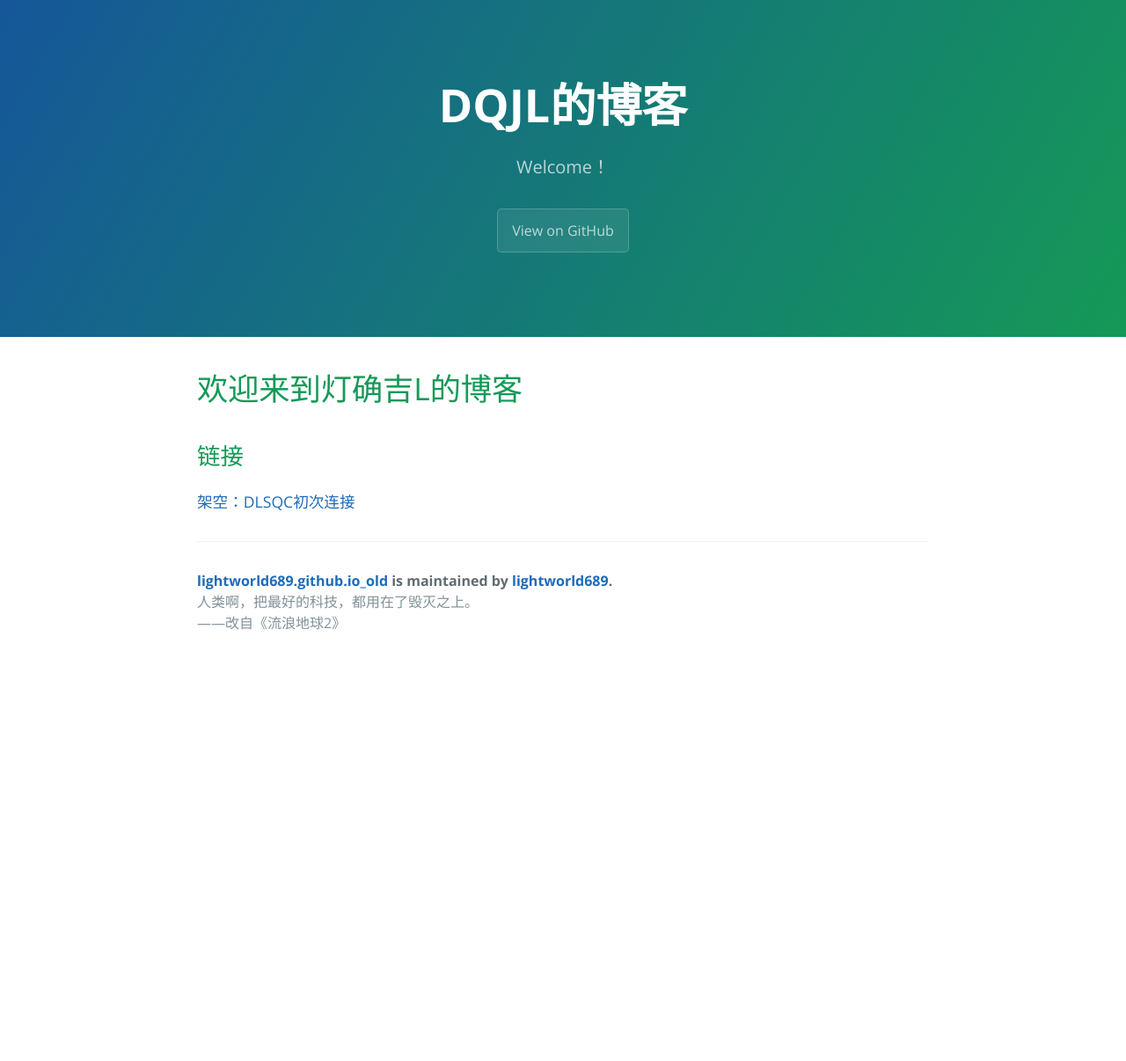
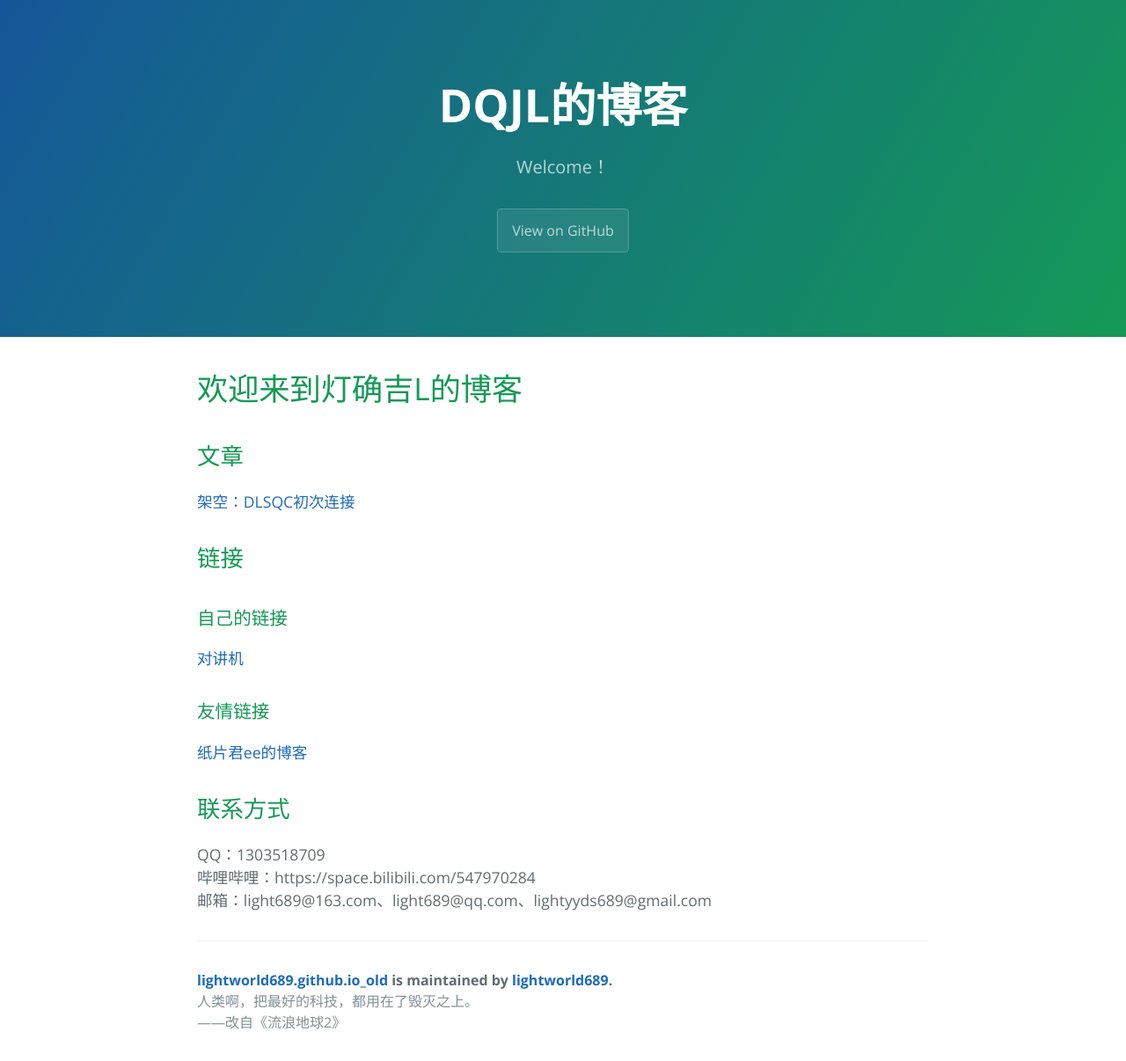
Before and after one commit to lightworld689/lightworld689.github.io_old, a Jekyll site: the page built from index.md, in a window 1280 px wide. Shown: the whole page at 88% size. Built offline with Jekyll 4.4.1, drawn with Linux system fonts in a browser that asks for light colours; before the commit the page ends 900 px from its top, so only the background shows below that.

Commit message:
Update index.md

```diff
--- a/index.md
+++ b/index.md
@@ -5,6 +5,18 @@ description: Welcome！
 ---
 
 # 欢迎来到灯确吉L的博客
-## 链接
+
+## 文章
 
 [架空：DLSQC初次连接](https://lightworld689.github.io/firstconnect)
+
+## 链接
+### 自己的链接
+[对讲机](https://github.com/lightworld689/lightworld689.github.io/discussions)
+### 友情链接
+[纸片君ee的博客](http://paperee.guru)
+
+## 联系方式
+QQ：1303518709
+哔哩哔哩：https://space.bilibili.com/547970284
+邮箱：light689@163.com、light689@qq.com、lightyyds689@gmail.com
```
